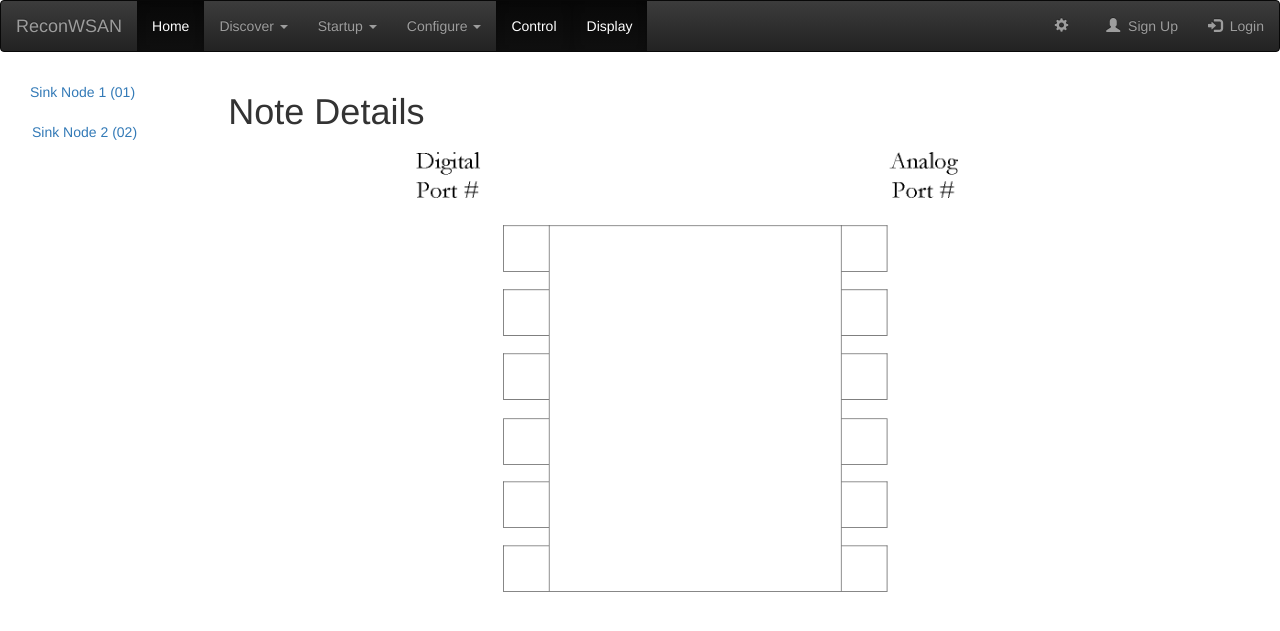
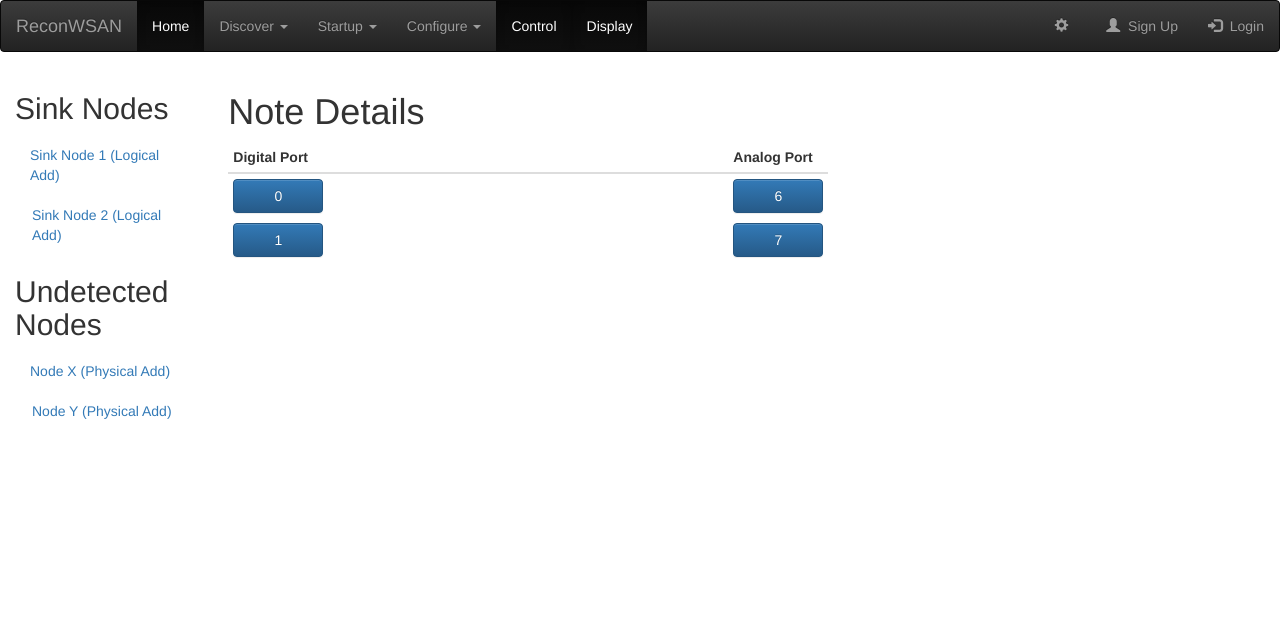
Before and after one commit to paturishhh/main_proj, a Django app: page /reconwsan/test/ in a window 1280 px wide. Shown: the top 631 px of the page. Run offline with Django 3.2, Linux system fonts and the light colour scheme; data that the repository does not hold is empty; some libraries are stand-ins or nearby versions.

Commit message:
removed image implementation used table with buttons instead and added undetected nodes at sidebar

```diff
--- /dev/null
+++ b/reconwsan/static/css/base.css
@@ -0,0 +1,3 @@
+.table-borderless td, .table-borderless th {
+	border-top: none !important;
+}
--- a/reconwsan/templates/base.html
+++ b/reconwsan/templates/base.html
@@ -5,6 +5,7 @@
 	{% load staticfiles %}
 	<link rel="stylesheet"  href="{% static '/css/bootstrap.min.css' %}">
 	<link rel="stylesheet"  href="{% static '/css/bootstrap-theme.min.css' %}">
+	<link rel="stylesheet"  href="{% static '/css/base.css' %}">
 	<title> {% block title %} Testing Django with Bootstrap {% endblock title%} </title>
 </head>
 <body>
@@ -59,10 +60,10 @@
 	<div class="container-fluid">
 		<div class="row">
 			<nav class="col-sm-3 col-md-2 hidden-xs-down bg-faded sidebar">
+				<h2> Sink Nodes</h2>
 				<ul class="nav nav-pills flex-column">
 					<li class="nav-item">
-						<a class="nav-link" href="#network1" data-toggle="collapse">Sink Node 1 (01)</a>
-
+						<a class="nav-link" href="#network1" data-toggle="collapse">Sink Node 1 (Logical Add)</a>
 						<div id = "network1" class = "collapse">
 							<ul>
 								<li> <a> Node 1 </a> </li>
@@ -71,7 +72,7 @@
 						</div>
 					</li>
             		<li class="nav-item">
-              			<a class="nav-link" href="#network2" data-toggle="collapse">Sink Node 2 (02) </a>
+              			<a class="nav-link" href="#network2" data-toggle="collapse">Sink Node 2 (Logical Add) </a>
               			<div id = "network2" class = "collapse">
 							<ul>
 								<li> <a> Node 3 </a> </li>
@@ -79,19 +80,50 @@
 							</ul>
 						</div>
             		</li>
-            		<!-- <li class="nav-item">
-              			<a class="nav-link" href="#">One more nav</a>
-            		</li>
+          		</ul>
+
+          		<h2> Undetected Nodes</h2>
+				<ul class="nav nav-pills flex-column">
+					<li class="nav-item">
+						<a class="nav-link"> Node X (Physical Add) </a>
+					</li>
             		<li class="nav-item">
-              			<a class="nav-link" href="#">Another nav item</a>
-            		</li> -->
+            			<a class="nav-link"> Node Y (Physical Add) </a>
+        			</li>
           		</ul>
         	</nav>
 
 			<main class="col-sm-9 offset-sm-3 col-md-10 offset-md-2 pt-3">
 				<h1>Note Details</h1>
-				<div class = "container-fluid col-sm-offset-2" style="height: 450px; margin-top: 10px; overflow: hidden;">
-					<img src = "{% static '/img/node_drawing.png' %}" class = "img-responsive" style = "height: 100%;"/>
+				<div style="width: 600px;">
+					<table class= "table table-borderless table-responsive table-condensed">
+				  		<thead>
+				  			<th class="col-md-2"> Digital Port </th>
+				  			<th class="spaced col-md-2"> </th>
+				  			<th class="spaced col-md-2"> </th>
+				  			<th class="col-md-2"> Analog Port</th>
+				  		</thead>
+				  		<tr>
+				    		<td class="col-md-2">
+					    		<button type = "button" class="btn btn-primary btn-block">0</button>
+					    	</td>
+					    	<td class="spaced col-md-4"></td>
+					    	<td class="spaced col-md-4"></td>
+					    	<td class="col-md-2">
+				    			<button type = "button" class="btn btn-primary btn-block">6</button>
+			    			</td>
+				  		</tr>
+				  		<tr>
+				    		<td class="col-md-2">
+				    			<button type = "button" class="btn btn-primary btn-block">1</button>
+				    		</td>
+				    		<td class="spaced col-md-4"></td>
+				    		<td class="spaced col-md-4"></td>
+				    		<td class="col-md-2">
+				    			<button type = "button" class="btn btn-primary btn-block">7</button>
+			    			</td>
+				  		</tr>
+					</table>
 				</div>
 			</main>
 		</div>
```
Also changed, not shown: reconwsan/static/img/node_drawing.png (deleted).
